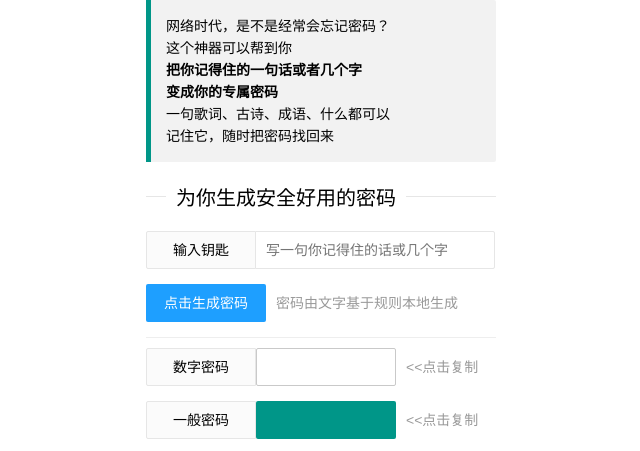
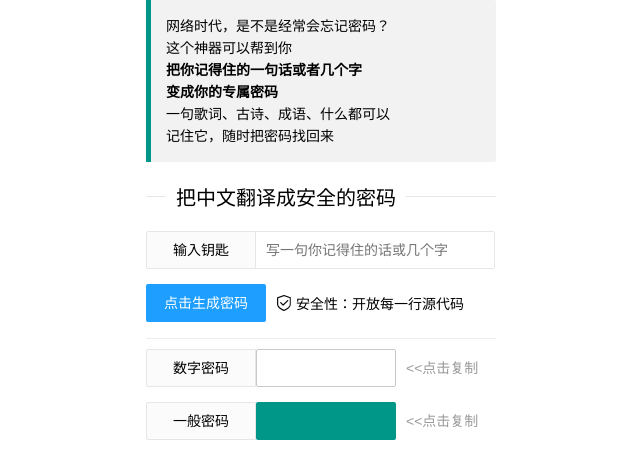
Before and after one commit to cnzeki/cnzeki.github.io, a plain HTML site: page pass.html in a window 1280 px wide. Shown: the top 451 px of the page, without its empty margins (319-959 px from the left). Drawn offline with nearby package versions, Linux system fonts and the light colour scheme.

Commit message:
修改标题为：中文密码翻译机

```diff
--- a/pass.html
+++ b/pass.html
@@ -2,7 +2,7 @@
 <html>
 <head>
     <meta charset="utf-8">
-    <title>忘不记密码</title>
+    <title>中文密码翻译机</title>
     <meta name="renderer" content="webkit">
     <meta http-equiv="X-UA-Compatible" content="IE=edge,chrome=1">
     <meta name="viewport" content="width=device-width, initial-scale=1, maximum-scale=1">
@@ -169,7 +169,7 @@
     </blockquote>
 
     <fieldset class="layui-elem-field layui-field-title" style="margin-top: 20px;">
-        <legend>为你生成安全好用的密码</legend>
+        <legend>把中文翻译成安全的密码</legend>
     </fieldset>
 
     <form class="layui-form layui-form-pane" action="" lay-filter="example">
@@ -186,7 +186,7 @@
                         style="min-width:8em;">点击生成密码
                 </button>
             </div>
-            <div class="layui-form-mid layui-word-aux" >密码由文字基于规则本地生成
+            <div class="layui-form-mid layui-word-aux" style="color: #000000 !important;"><i class="layui-icon layui-icon-auz" "font-size: 30px; color: #1E9FFF !important;"></i>  安全性：开放每一行源代码
             </div>
 
         </div>
```
